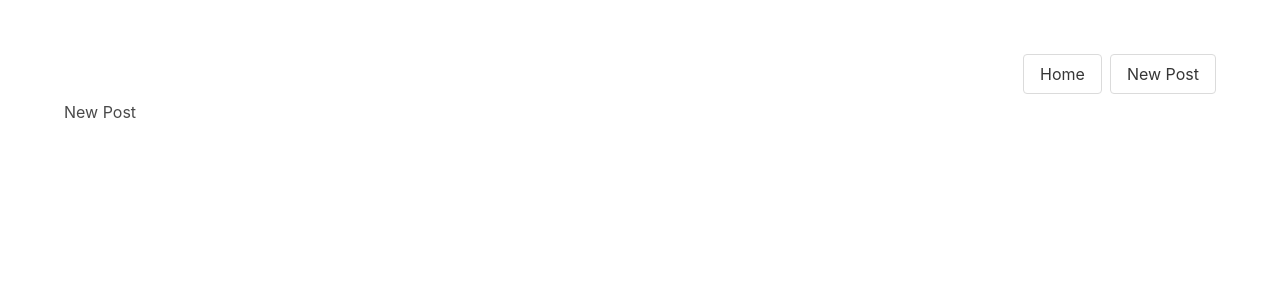
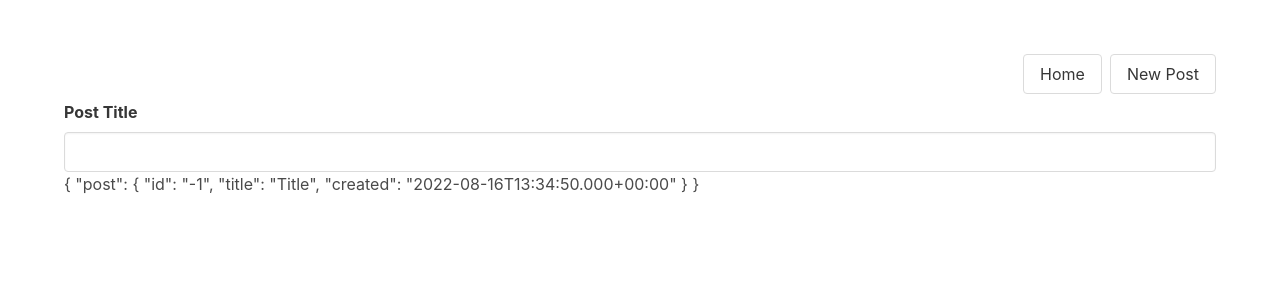
Before and after one commit to remiconnesson/vue-ts-spa-router-pinia-full-test, a Vue app: page /posts/new in a window 1280 px wide. Shown: the top 300 px of the page. Built offline with nearby package versions, Linux system fonts and the light colour scheme.

Commit message:
Plug the PostWriter component into NewPost view

```diff
--- /dev/null
+++ b/src/components/PostWriter.vue
@@ -0,0 +1,18 @@
+<script setup lang="ts">
+import type { TimelinePost } from "@/posts";
+const props = defineProps<{
+  post: TimelinePost;
+}>();
+</script>
+
+<template>
+  <div class="columns">
+    <div class="column">
+      <div class="field">
+        <div class="label">Post Title</div>
+        <input class="input" type="text" />
+        <p>{{ props }}</p>
+      </div>
+    </div>
+  </div>
+</template>
--- a/src/views/NewPost.vue
+++ b/src/views/NewPost.vue
@@ -1,5 +1,15 @@
-<script setup lang="ts"></script>
+<script setup lang="ts">
+import PostWriter from "@/components/PostWriter.vue";
+import type { TimelinePost } from "@/posts";
+import { DateTime } from "luxon";
+
+const post: TimelinePost = {
+  id: "-1",
+  title: "Title",
+  created: DateTime.now(),
+};
+</script>
 
 <template>
-  <h1>New Post</h1>
+  <PostWriter :post="post"></PostWriter>
 </template>
```
